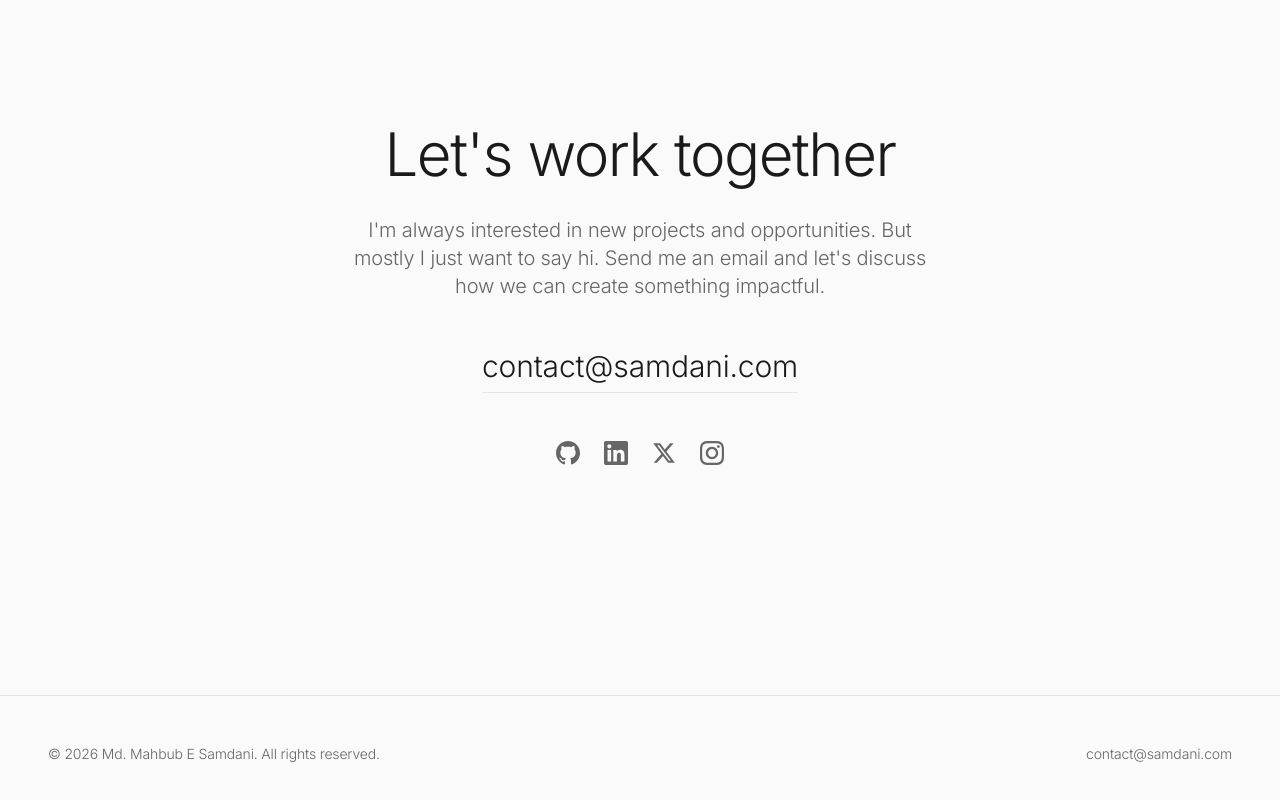
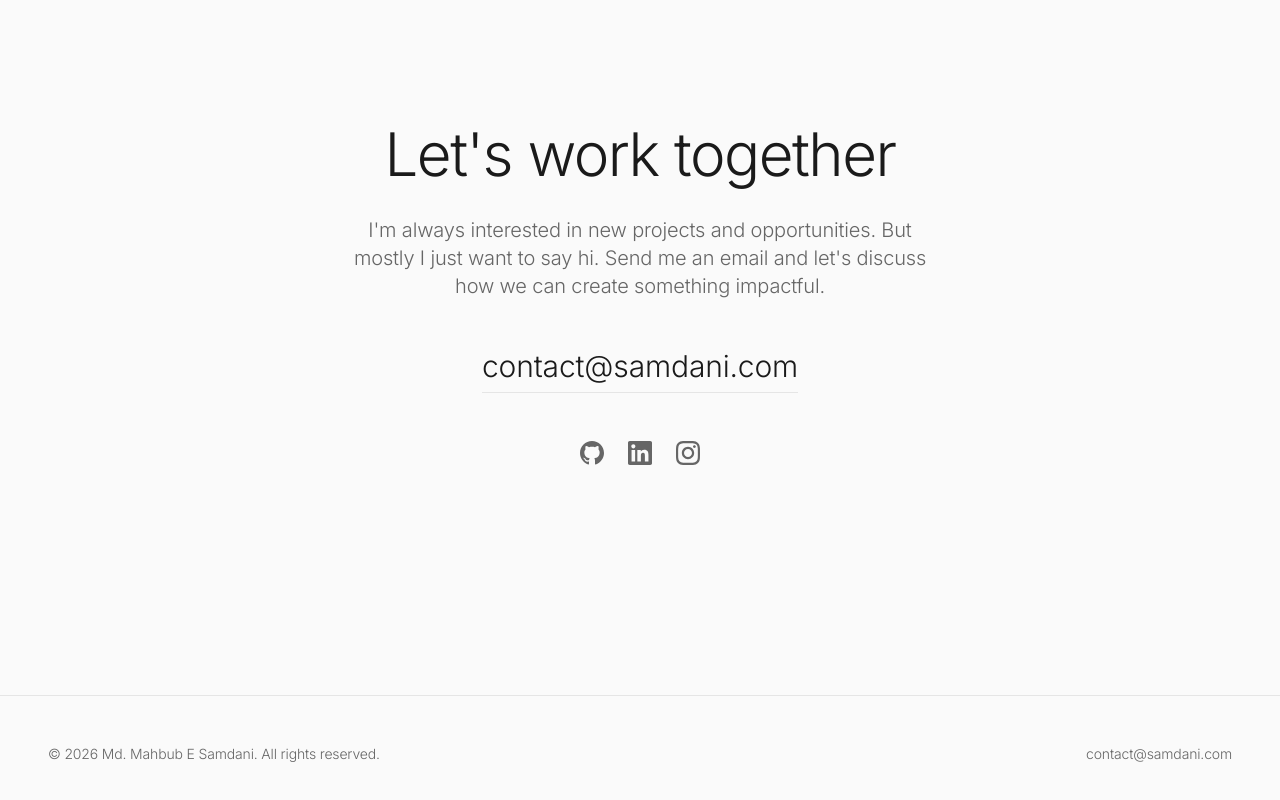
Before and after one commit to samdani-x/samdani, a Next.js app: page /samdani.github.io/ in a window 1280 px wide. Shown: the part 3791-4591 px from the top of the page. Built offline with nearby package versions, Linux system fonts and the light colour scheme.

Commit message:
Update social links

```diff
--- a/components/Contact.tsx
+++ b/components/Contact.tsx
@@ -4,16 +4,13 @@ import Reveal from './Reveal';
 
 export default function Contact() {
   const socialLinks = [
-    { name: 'GitHub', url: 'https://github.com/samdani', icon: (
+    { name: 'GitHub', url: 'https://github.com/samdani-x', icon: (
       <svg className="w-6 h-6" fill="currentColor" viewBox="0 0 24 24"><path d="M12 0c-6.626 0-12 5.373-12 12 0 5.302 3.438 9.8 8.207 11.387.599.111.793-.261.793-.577v-2.234c-3.338.726-4.033-1.416-4.033-1.416-.546-1.387-1.333-1.756-1.333-1.756-1.089-.745.083-.729.083-.729 1.205.084 1.839 1.237 1.839 1.237 1.07 1.834 2.807 1.304 3.492.997.107-.775.418-1.305.762-1.604-2.665-.305-5.467-1.334-5.467-5.931 0-1.311.469-2.381 1.236-3.221-.124-.303-.535-1.524.117-3.176 0 0 1.008-.322 3.301 1.23.957-.266 1.983-.399 3.003-.404 1.02.005 2.047.138 3.006.404 2.291-1.552 3.297-1.23 3.297-1.23.653 1.653.242 2.874.118 3.176.77.84 1.235 1.911 1.235 3.221 0 4.609-2.807 5.624-5.479 5.921.43.372.823 1.102.823 2.222v3.293c0 .319.192.694.801.576 4.765-1.589 8.199-6.086 8.199-11.386 0-6.627-5.373-12-12-12z"/></svg>
     )},
-    { name: 'LinkedIn', url: 'https://linkedin.com/in/samdani', icon: (
+    { name: 'LinkedIn', url: 'https://bd.linkedin.com/in/md-mahbub-e-samdani', icon: (
       <svg className="w-6 h-6" fill="currentColor" viewBox="0 0 24 24"><path d="M20.447 20.452h-3.554v-5.569c0-1.328-.027-3.037-1.852-3.037-1.853 0-2.136 1.445-2.136 2.939v5.667H9.351V9h3.414v1.561h.046c.477-.9 1.637-1.85 3.37-1.85 3.601 0 4.267 2.37 4.267 5.455v6.286zM5.337 7.433c-1.144 0-2.063-.926-2.063-2.065 0-1.138.92-2.063 2.063-2.063 1.14 0 2.064.925 2.064 2.063 0 1.139-.925 2.065-2.064 2.065zm1.782 13.019H3.555V9h3.564v11.452zM22.225 0H1.771C.792 0 0 .774 0 1.729v20.542C0 23.227.792 24 1.771 24h20.451C23.2 24 24 23.227 24 22.271V1.729C24 .774 23.2 0 22.222 0h.003z"/></svg>
     )},
-    { name: 'Twitter', url: 'https://twitter.com/samdani', icon: (
-      <svg className="w-6 h-6" fill="currentColor" viewBox="0 0 24 24"><path d="M18.244 2.25h3.308l-7.227 8.26 8.502 11.24H16.17l-5.214-6.817L4.99 21.75H1.68l7.73-8.835L1.254 2.25H8.08l4.713 6.231zm-1.161 17.52h1.833L7.084 4.126H5.117z"/></svg>
-    )},
-    { name: 'Instagram', url: 'https://instagram.com/samdani', icon: (
+    { name: 'Instagram', url: 'https://www.instagram.com/samdani.srabon/', icon: (
       <svg className="w-6 h-6" fill="currentColor" viewBox="0 0 24 24"><path d="M12 2.163c3.204 0 3.584.012 4.85.07 3.252.148 4.771 1.691 4.919 4.919.058 1.265.069 1.645.069 4.849 0 3.205-.012 3.584-.069 4.849-.149 3.225-1.664 4.771-4.919 4.919-1.266.058-1.644.07-4.85.07-3.204 0-3.584-.012-4.849-.07-3.26-.149-4.771-1.699-4.919-4.92-.058-1.265-.07-1.644-.07-4.849 0-3.204.013-3.583.07-4.849.149-3.227 1.664-4.771 4.919-4.919 1.266-.057 1.645-.069 4.849-.069zm0-2.163c-3.259 0-3.667.014-4.947.072-4.358.2-6.78 2.618-6.98 6.98-.059 1.281-.073 1.689-.073 4.948 0 3.259.014 3.668.072 4.948.2 4.358 2.618 6.78 6.98 6.98 1.281.058 1.689.072 4.948.072 3.259 0 3.668-.014 4.948-.072 4.354-.2 6.782-2.618 6.979-6.98.059-1.28.073-1.689.073-4.948 0-3.259-.014-3.667-.072-4.947-.196-4.354-2.617-6.78-6.979-6.98-1.281-.059-1.69-.073-4.949-.073zm0 5.838c-3.403 0-6.162 2.759-6.162 6.162s2.759 6.163 6.162 6.163 6.162-2.759 6.162-6.163c0-3.403-2.759-6.162-6.162-6.162zm0 10.162c-2.209 0-4-1.79-4-4 0-2.209 1.791-4 4-4s4 1.791 4 4c0 2.21-1.791 4-4 4zm6.406-11.845c-.796 0-1.441.645-1.441 1.44s.645 1.44 1.441 1.44c.795 0 1.439-.645 1.439-1.44s-.644-1.44-1.439-1.44z"/></svg>
     )},
   ];
```
